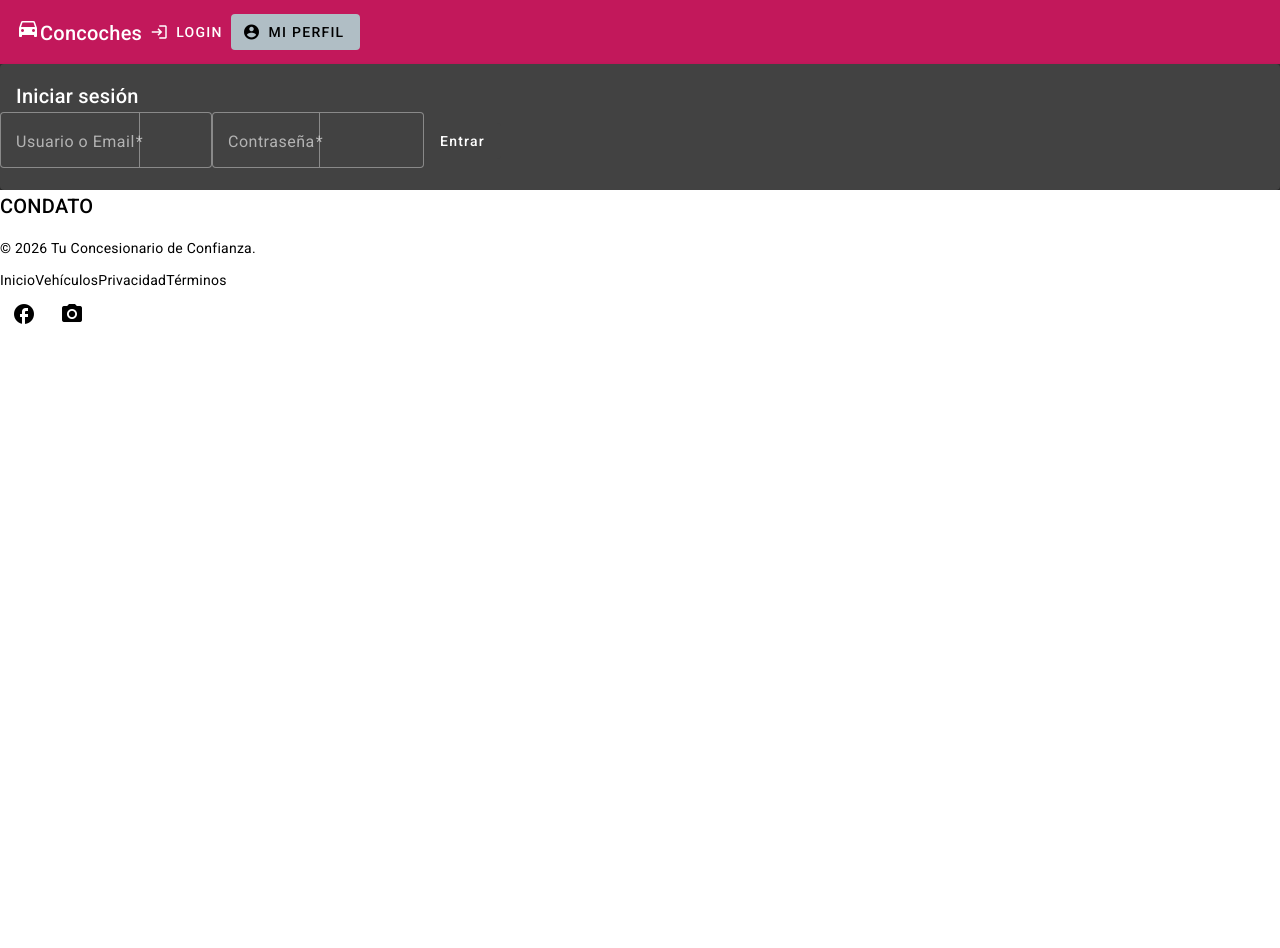
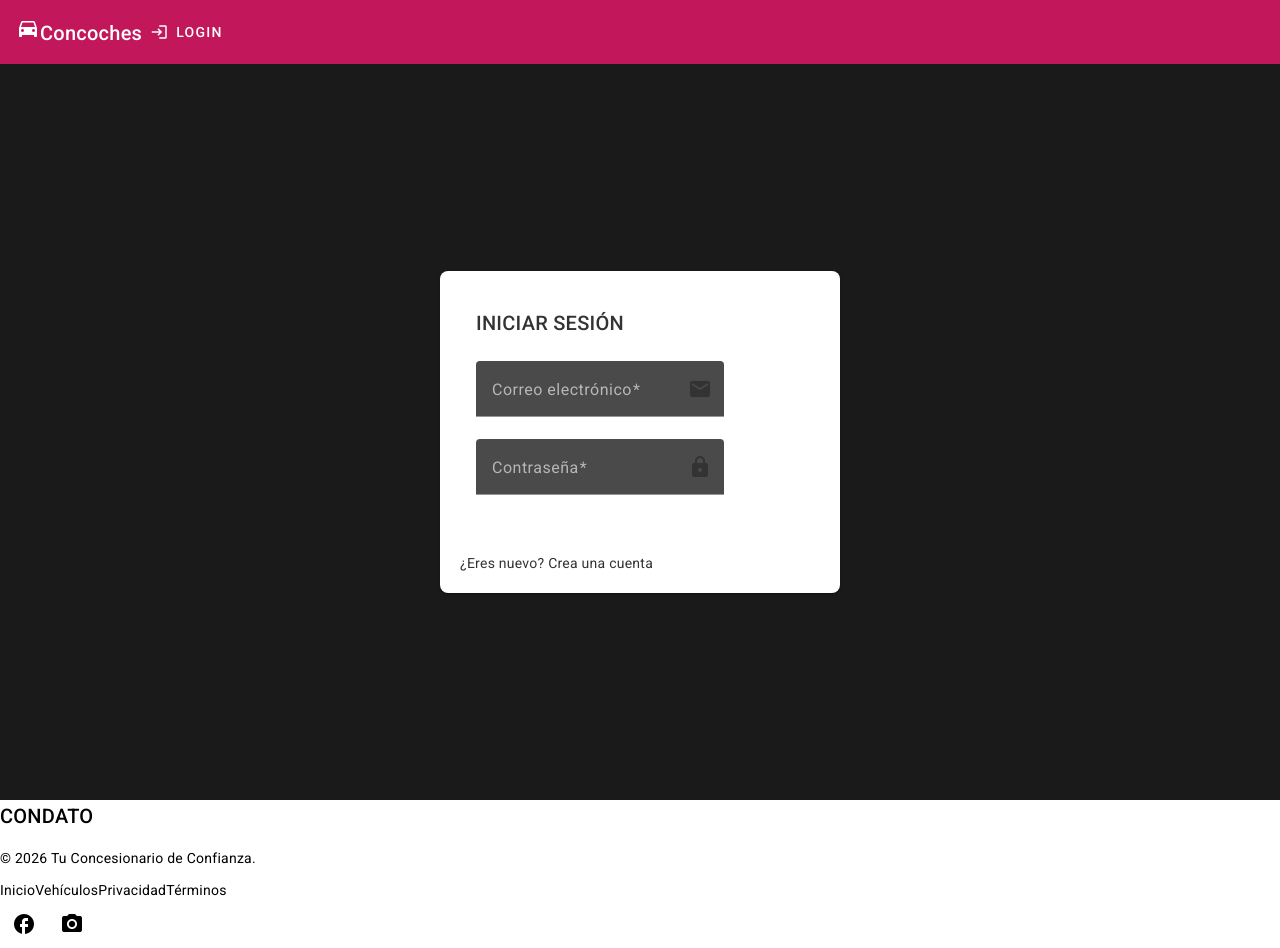
Before and after one commit to juanantoniobriosocondato/Concesionario, an Angular app: page /login in a window 1280 px wide. Before the commit the page ends 800 px from the top, so only its background shows below. Built offline with nearby package versions, Linux system fonts and the light colour scheme.

Commit message:
añadido sistema de login

```diff
--- a/src/app/components/navbar/navbar.component.html
+++ b/src/app/components/navbar/navbar.component.html
@@ -1,11 +1,15 @@
 <mat-sidenav-container class="h-screen">
 
   <mat-sidenav #drawer mode="over" class="w-64 bg-slate-50">
+    <div *ngIf="authService.currentUser$ | async as user">
       <div class="bg-[#333333] p-8 text-center text-white">
-      <img src="https://via.placeholder.com/80" alt="Avatar" class="w-20 h-20 rounded-full mx-auto mb-3 border-2 border-blue-400 object-cover">
+        <div class="w-20 h-20 rounded-full mx-auto mb-3 border-2 border-blue-400 bg-slate-500 flex items-center justify-center text-2xl font-bold">
+          {{ user.nombre.substring(0,1) }}
+        </div>
         <div class="profile-info">
-        <h3 class="m-0 text-lg">Usuario Demo</h3>
-        <p class="text-xs opacity-75">usuario&#64;conches.com</p>
+          <h3 class="m-0 text-lg">{{ user.nombre }}</h3>
+          <p class="text-xs opacity-75">{{ user.correo }}</p>
+          <span class="badge bg-primary small px-2 mt-1">{{ user.rol === 1 ? 'Admin' : 'Cliente' }}</span>
         </div>
       </div>
 
@@ -16,19 +20,27 @@
           <mat-icon matListItemIcon>home</mat-icon>
           <span matListItemTitle>Inicio</span>
         </a>
-      <a mat-list-item routerLink="/vehicles" (click)="drawer.close()">
+        <a mat-list-item routerLink="/vehiculos" (click)="drawer.close()">
           <mat-icon matListItemIcon>directions_car</mat-icon>
           <span matListItemTitle>Vehículos</span>
         </a>
-      <a mat-list-item routerLink="/perfil" (click)="drawer.close()">
-        <mat-icon matListItemIcon>person</mat-icon>
-        <span matListItemTitle>Mi Perfil</span>
+
+        <a mat-list-item *ngIf="authService.isAdmin" routerLink="/admin" (click)="drawer.close()">
+          <mat-icon matListItemIcon class="text-amber-500">settings</mat-icon>
+          <span matListItemTitle>Panel Admin</span>
         </a>
-      <a mat-list-item (click)="drawer.close()" class="text-red-500">
+
+        <a mat-list-item (click)="authService.logout(); drawer.close()" class="text-red-500">
           <mat-icon matListItemIcon class="text-red-500">logout</mat-icon>
           <span matListItemTitle>Cerrar Sesión</span>
         </a>
       </mat-nav-list>
+    </div>
+
+    <div *ngIf="!(authService.currentUser$ | async)" class="p-10 text-center">
+      <p>Debes iniciar sesión</p>
+      <button mat-raised-button color="primary" routerLink="/login" (click)="drawer.close()">Ir al Login</button>
+    </div>
   </mat-sidenav>
 
   <mat-sidenav-content>
@@ -39,11 +51,11 @@
       </div>
 
       <div class="flex gap-2">
-        <button mat-button routerLink="/login">
+        <button mat-button routerLink="/login" *ngIf="!(authService.currentUser$ | async)">
           <mat-icon class="mr-1">login</mat-icon> LOGIN
         </button>
 
-        <button mat-flat-button color="accent" (click)="drawer.toggle()">
+        <button mat-flat-button color="accent" (click)="drawer.toggle()" *ngIf="authService.currentUser$ | async">
           <mat-icon class="mr-1">account_circle</mat-icon> MI PERFIL
         </button>
       </div>
--- a/src/app/pages/login/login.component.css
+++ b/src/app/pages/login/login.component.css
@@ -0,0 +1,31 @@
+/* Esto obliga al contenido a estar en el centro muerto de la pantalla */
+.login-wrapper {
+  display: flex !important;
+  align-items: center !important;
+  justify-content: center !important;
+  min-height: calc(100vh - 64px);
+  background-color: #1a1a1a;
+  width: 100vw;
+}
+
+.login-card {
+  width: 400px;
+  background-color: white !important;
+  color: #333 !important;
+  border-radius: 8px;
+  padding: 20px;
+}
+
+/* Forzamos que el texto dentro de los inputs de Material sea negro */
+::v-deep .mat-mdc-form-field-focus-indicator,
+::v-deep .mat-mdc-text-field-wrapper {
+  background-color: #f5f5f5 !important; /* Gris muy clarito */
+}
+
+::v-deep input.mat-mdc-input-element {
+  color: #333 !important; /* Texto oscuro */
+}
+
+::v-deep .mat-mdc-form-field-label {
+  color: #666 !important; /* Label gris oscuro */
+}
--- a/src/app/pages/login/login.component.html
+++ b/src/app/pages/login/login.component.html
@@ -1,27 +1,35 @@
-<div class="flex justify-center items-center min-h-[80vh] bg-gray-100">
-  <mat-card class="w-full max-w-md p-10 shadow-2xl !bg-[#333333]">
-
-    <mat-card-header class="justify-center mb-8">
-      <mat-card-title class="text-3xl font-bold text-white uppercase tracking-widest text-center w-full">
-        Iniciar sesión
-      </mat-card-title>
+<div class="login-wrapper d-flex align-items-center justify-content-center">
+  <mat-card class="login-card shadow-lg">
+    <mat-card-header class="text-center d-block pt-4">
+      <mat-card-title class="fw-bold text-dark fs-3">INICIAR SESIÓN</mat-card-title>
+      <mat-card-subtitle class="mt-2 text-secondary">Accede a tu cuenta de Concoches</mat-card-subtitle>
     </mat-card-header>
 
-    <form (ngSubmit)="onLogin()" class="flex flex-col space-y-6">
-      <mat-form-field appearance="outline" class="w-full custom-field">
-        <mat-label class="text-gray-300">Usuario o Email</mat-label>
-        <input matInput name="username" [(ngModel)]="loginData.username" required class="text-white">
-      </mat-form-field>
+    <mat-card-content class="p-4">
+      <form #loginForm="ngForm" (ngSubmit)="onLogin()">
 
-      <mat-form-field appearance="outline" class="w-full custom-field">
-        <mat-label class="text-gray-300">Contraseña</mat-label>
-        <input matInput type="password" name="password" [(ngModel)]="loginData.password" required class="text-white">
-      </mat-form-field>
+        <mat-form-field appearance="fill" class="w-100 mb-3">
+          <mat-label>Correo electrónico</mat-label>
+          <input matInput type="email" name="correo" [(ngModel)]="loginData.correo" required placeholder="admin@concesionario.com">
+          <mat-icon matSuffix class="text-secondary">email</mat-icon>
+        </mat-form-field>
 
-      <button mat-flat-button type="submit"
-              class="w-full !py-8 !text-lg font-bold !bg-[#D81B60] !text-white hover:opacity-90 transition-opacity uppercase">
-        Entrar
-      </button>
-    </form>
+        <mat-form-field appearance="fill" class="w-100 mb-4">
+          <mat-label>Contraseña</mat-label>
+          <input matInput type="password" name="password" [(ngModel)]="loginData.password" required>
+          <mat-icon matSuffix class="text-secondary">lock</mat-icon>
+        </mat-form-field>
+
+        <button mat-raised-button color="primary" type="submit" [disabled]="!loginForm.valid" class="w-100 py-2 fw-bold mb-3">
+          ENTRAR
+        </button>
+
+      </form>
+    </mat-card-content>
+
+    <mat-card-footer class="text-center pb-4">
+      <span class="text-muted">¿Eres nuevo? </span>
+      <a routerLink="/registrar" class="text-primary fw-bold text-decoration-none">Crea una cuenta</a>
+    </mat-card-footer>
   </mat-card>
 </div>
--- a/src/app/pages/login/login.component.ts
+++ b/src/app/pages/login/login.component.ts
@@ -1,25 +1,54 @@
 import { Component } from '@angular/core';
 import { CommonModule } from '@angular/common';
 import { FormsModule } from '@angular/forms';
+import { Router, RouterLink } from '@angular/router';
+import { AuthService } from '../../services/auth.service';
 import { MatCardModule } from '@angular/material/card';
 import { MatFormFieldModule } from '@angular/material/form-field';
 import { MatInputModule } from '@angular/material/input';
 import { MatButtonModule } from '@angular/material/button';
+import { MatIconModule } from '@angular/material/icon';
+import { MatSnackBar, MatSnackBarModule } from '@angular/material/snack-bar';
 
 @Component({
   selector: 'app-login',
   standalone: true,
-  imports: [CommonModule, FormsModule, MatCardModule, MatFormFieldModule, MatInputModule, MatButtonModule],
-  templateUrl: './login.component.html'
+  imports: [
+    CommonModule,
+    FormsModule,
+    RouterLink,
+    MatCardModule,
+    MatFormFieldModule,
+    MatInputModule,
+    MatButtonModule,
+    MatIconModule,
+    MatSnackBarModule
+  ],
+  templateUrl: './login.component.html',
+  styleUrls: ['./login.component.css']
 })
 export class LoginComponent {
   loginData = {
-    username: '',
+    correo: '',
     password: ''
   };
 
+  constructor(
+    private authService: AuthService,
+    private router: Router,
+    private snackBar: MatSnackBar
+  ) {}
+
   onLogin() {
-    console.log('Intentando entrar con:', this.loginData);
-    // Aquí implementaremos la lógica de roles más adelante (Comercial/Admin)
+    this.authService.login(this.loginData).subscribe({
+      next: (user) => {
+        this.snackBar.open(`¡Bienvenido de nuevo, ${user.nombre}!`, 'Cerrar', { duration: 3000 });
+        this.router.navigate(['/home']); // Redirigir al inicio
+      },
+      error: (err) => {
+        this.snackBar.open('Correo o contraseña incorrectos', 'Reintentar', { duration: 3000 });
+        console.error(err);
+      }
+    });
   }
 }
--- /dev/null
+++ b/src/app/services/auth.service.ts
@@ -0,0 +1,51 @@
+import { Injectable, Inject, PLATFORM_ID } from '@angular/core'; // Añadir PLATFORM_ID
+import { isPlatformBrowser } from '@angular/common';
+import { HttpClient } from '@angular/common/http';
+import { BehaviorSubject, Observable, tap } from 'rxjs';
+import { Usuario, LoginRequest } from '../models/usuario.model';
+import { Router } from '@angular/router';
+
+@Injectable({
+  providedIn: 'root'
+})
+export class AuthService {
+  private apiUrl = 'https://localhost:7055/api/Usuario'; // Ajusta tu puerto del backend
+
+  // Usamos BehaviorSubject para que cualquier componente sepa si hay alguien logueado
+  private currentUserSubject = new BehaviorSubject<Usuario | null>(null);
+  public currentUser$ = this.currentUserSubject.asObservable();
+
+  constructor(private http: HttpClient, private router: Router, @Inject(PLATFORM_ID) private platformId: Object) {
+    // Al cargar la app, miramos si hay un usuario guardado en el navegador
+    if (isPlatformBrowser(this.platformId)) {
+      const savedUser = localStorage.getItem('user');
+      if (savedUser) {
+        this.currentUserSubject.next(JSON.parse(savedUser));
+      }
+    }
+  }
+
+  login(credentials: LoginRequest): Observable<Usuario> {
+    return this.http.post<Usuario>(`${this.apiUrl}/login`, credentials).pipe(
+    tap(user => {
+      if (isPlatformBrowser(this.platformId)) {
+        localStorage.setItem('user', JSON.stringify(user));
+      }
+      this.currentUserSubject.next(user);
+    })
+  );
+  }
+
+  logout() {
+    if (isPlatformBrowser(this.platformId)) {
+      localStorage.removeItem('user');
+    }
+    this.currentUserSubject.next(null);
+    this.router.navigate(['/home']);
+  }
+
+
+  get isAdmin(): boolean {
+    return this.currentUserSubject.value?.rol === 1;
+  }
+}
```
Also changed, not shown: src/app/components/navbar/navbar.component.ts (+6 -2 lines), src/app/models/usuario.model.ts (added, +11 -0 lines), src/app/pages/vehicle-detail/vehicle-detail.component.html (+36 -32 lines), src/app/pages/vehicle-detail/vehicle-detail.component.css (line endings or trailing spaces), 1 other file (tests, documents, lock files or other folders). Lines whose indentation alone changed are shown as unchanged.
